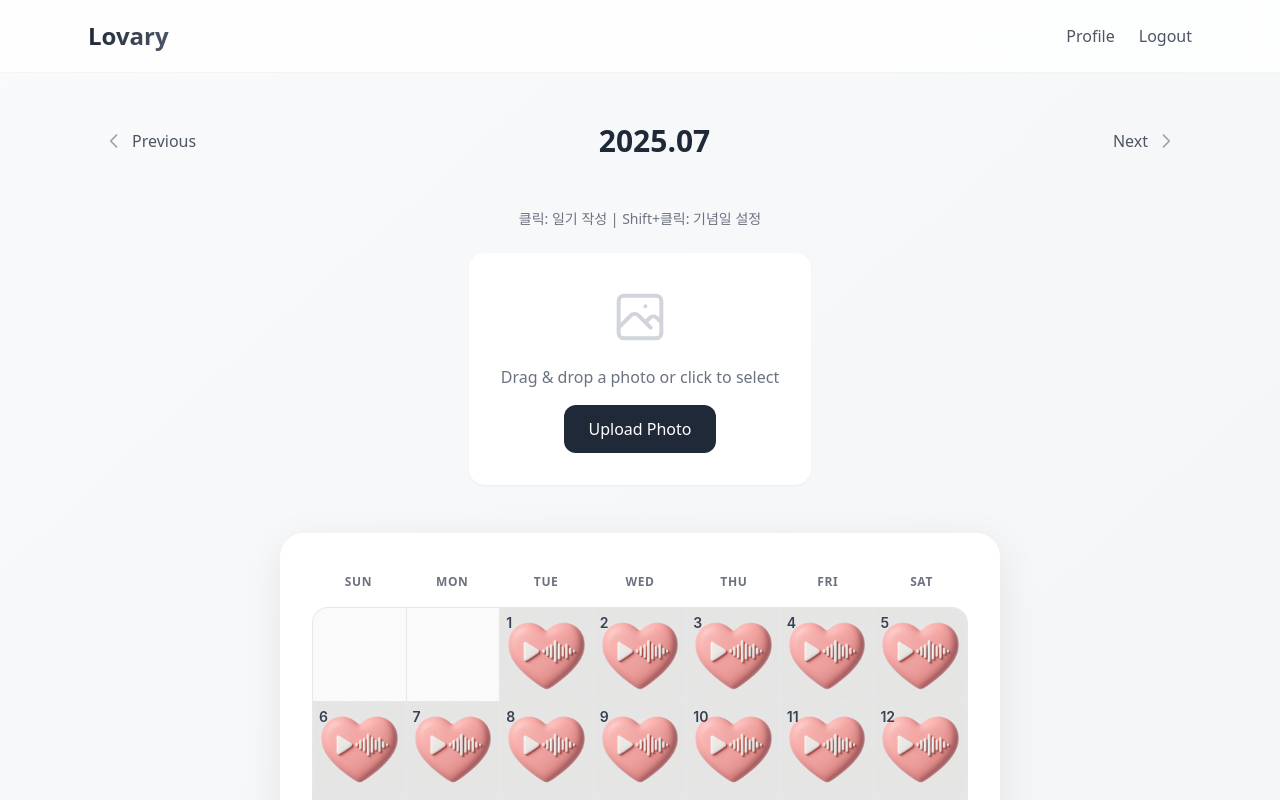
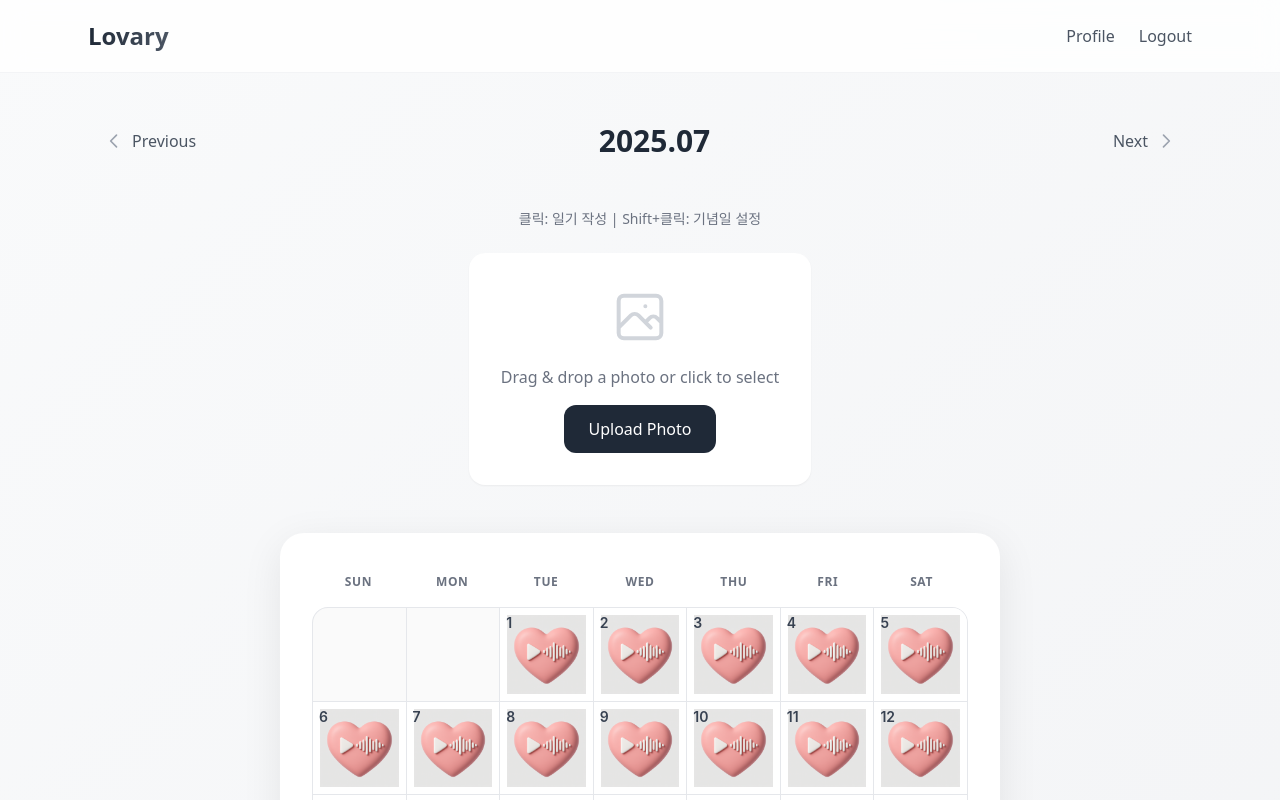
Before and after one commit to jinhyun6/lovary, a Vue app in the folder frontend/: page /diary in a window 1280 px wide. Shown: the top 800 px of the page. Built offline with nearby package versions, Linux system fonts and the light colour scheme; no server answers; sample sign-in values are in the browser's storage.

Commit message:
Display heart image at 85% size with no effects
- Change heart-music-icon to 85% size
- Use object-fit: contain to preserve original image
- Remove any visual effects on the image
- White background now visible around the image

```diff
--- a/frontend/src/components/CalendarPuzzle.vue
+++ b/frontend/src/components/CalendarPuzzle.vue
@@ -305,11 +305,11 @@ watch(() => props.photoUrl, () => {
   background: #ffffff;
 }
 
-/* Heart music icon image - full size */
+/* Heart music icon image - 85% size with no effects */
 .heart-music-icon {
-  width: 100%;
-  height: 100%;
-  object-fit: cover;
+  width: 85%;
+  height: 85%;
+  object-fit: contain;
 }
 
 .photo-piece {
```
